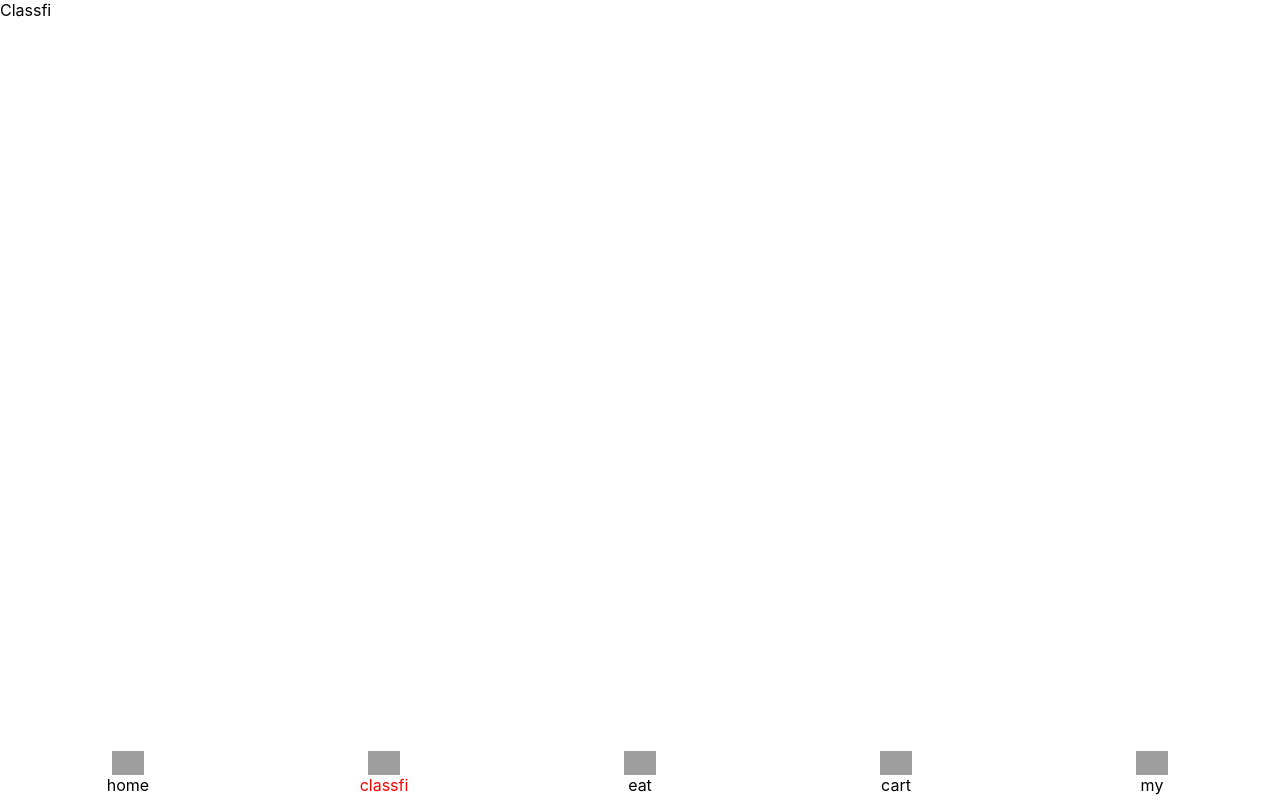
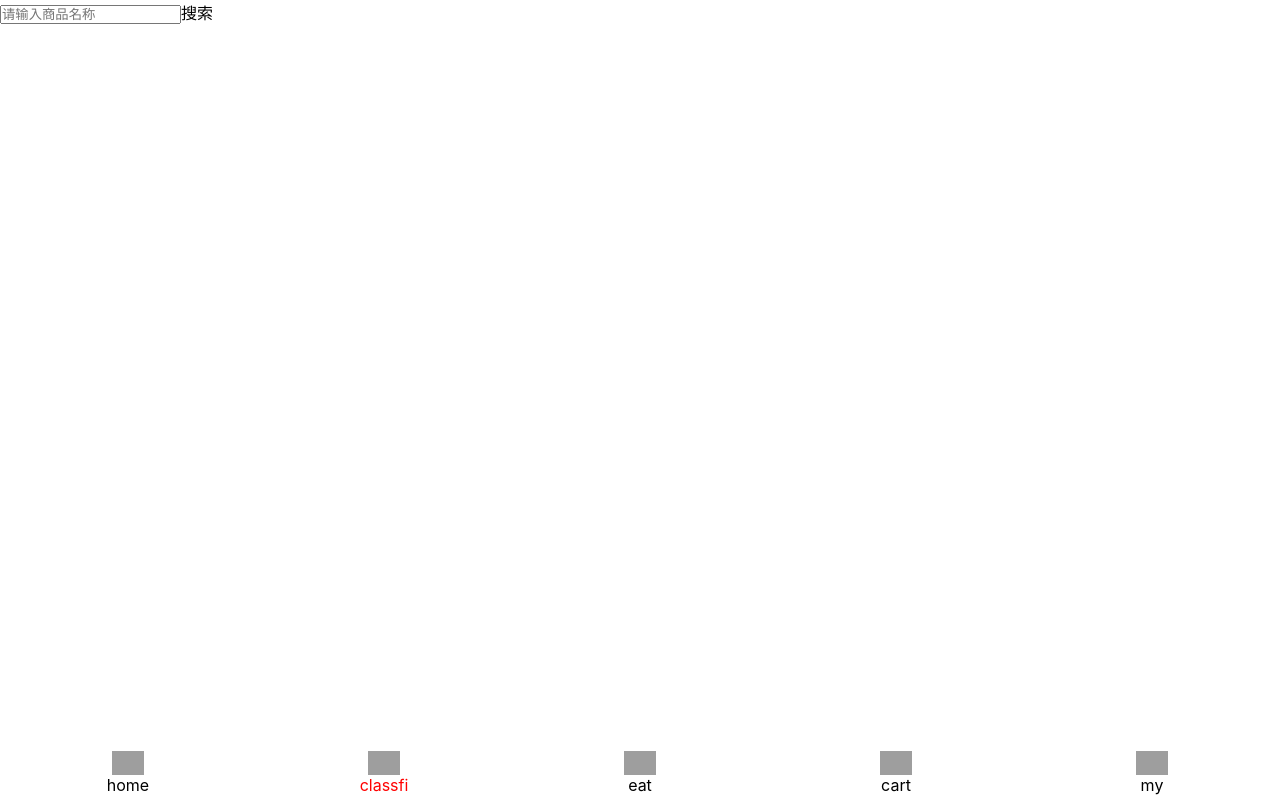
Before and after one commit to NOLDORKING/YiGuo, a React (Create React App) app: page /classfi in a window 1280 px wide. Built offline with nearby package versions, Linux system fonts and the light colour scheme; no server answers; grey boxes are pictures that could not be loaded.

Commit message:
反向代理first -wq

```diff
--- a/src/components/Classfi/index.js
+++ b/src/components/Classfi/index.js
@@ -6,31 +6,28 @@ import axios from 'axios';
 class Classfi extends Component{
 	render(){
 		return(
-			<div>
-				Classfi
+			<div className="main">
+				<header>
+					<input placeholder="请输入商品名称"/>
+					<i className="css.search_icon"></i>
+					<span>搜索</span>
+				</header>
+				<section>
+				</section>
 			</div>
 			)
 	}
-	// http://preh5homeapi.yiguo.com/api/Template/GetTemplate
+
 	componentDidMount(){
-		axios.post('/api/Template/GetTemplate').then(res=>{
+		axios({
+			url:'/CategoryOpt/GetCategory',
+			method:'get',
+
+		}).then((res)=>{
 			console.log(res.data)
 		})
 
-		axios.post('/CategoryOpt/GetCategory').then((res)=>{
-			console.log(res.data)
-		})
 
-		axios({
-			url:"/gateway?cityId=440300&pageNum=1&pageSize=10&type=1&k=7387392",
-			method: 'get',
-			headers:{
-				'X-Client-Info': '{"a":"3000","ch":"1002","v":"1.0.0","e":"1"}',
-				'X-Host': 'mall.film-ticket.film.list'
-			}
-		}).then(res=>{
-			console.log(res.data);
-		})
 	}
 }
 export default Classfi;
```
Also changed, not shown: src/components/Home/index.js (+30 -0 lines), src/setupProxy.js (+7 -8 lines).
